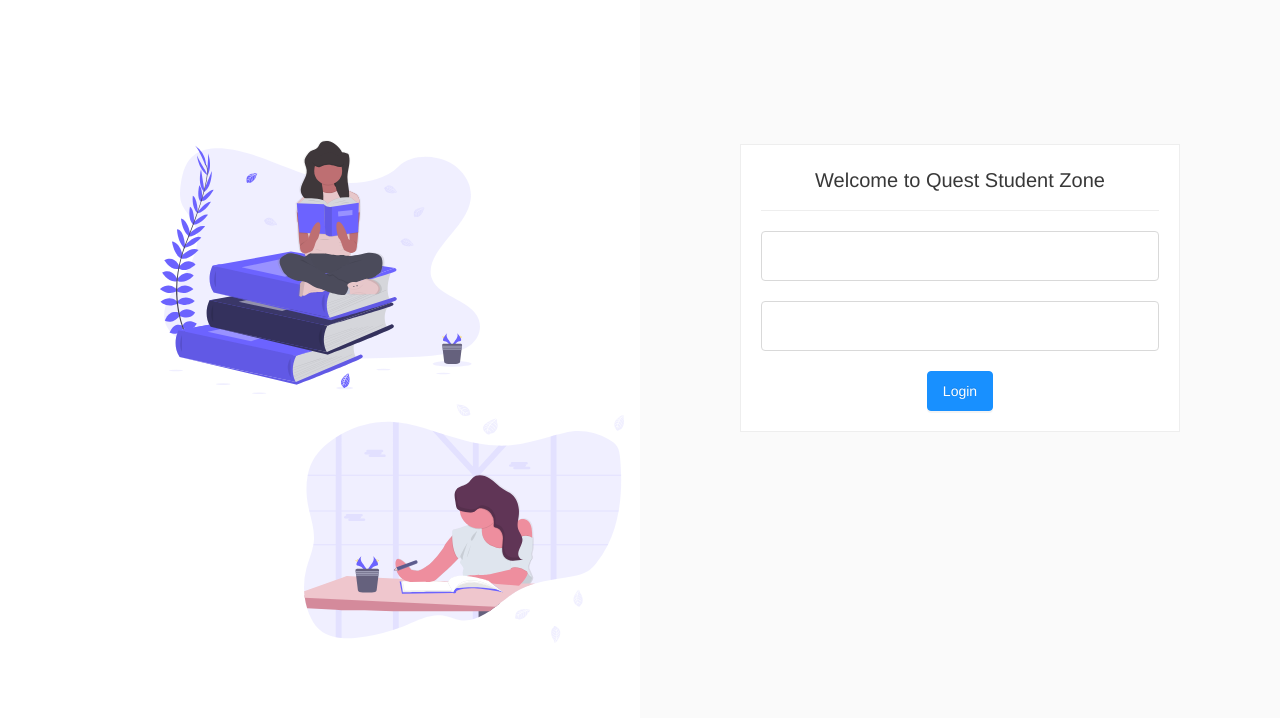
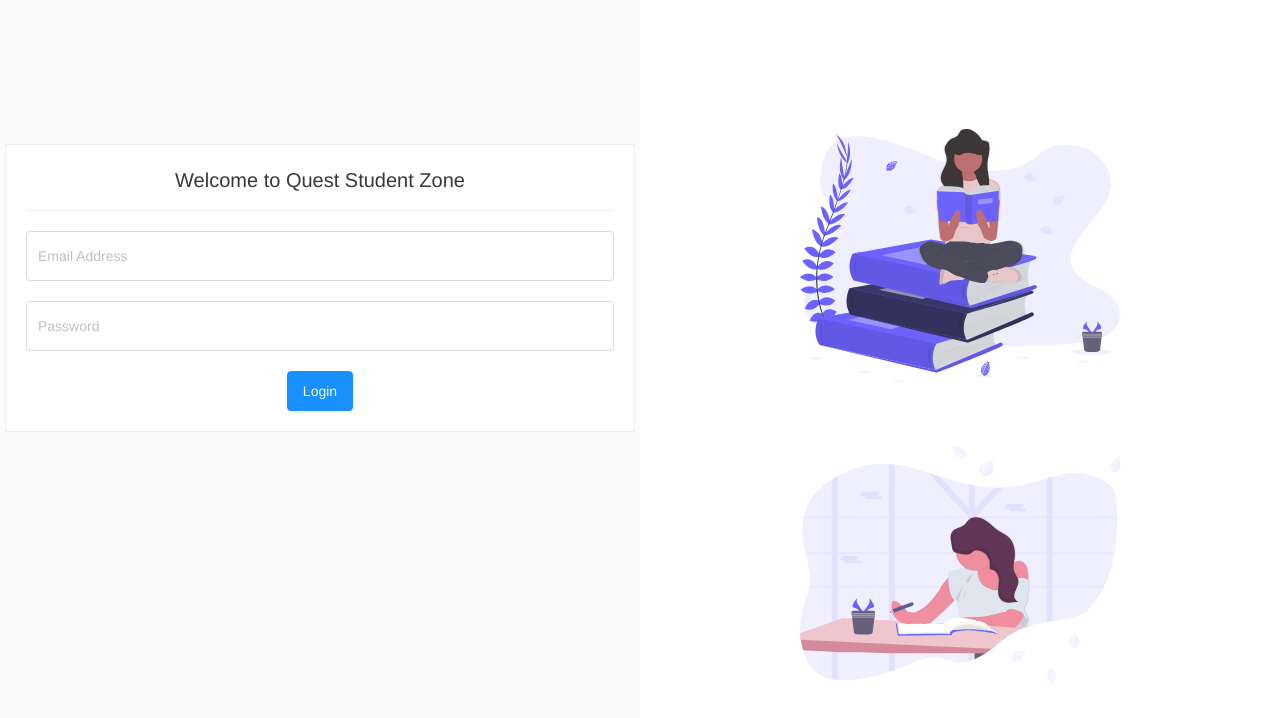
Before and after one commit to LordRahl90/quest-front-end, a Vue app: page / in a window 1280 px wide. Shown: the top 718 px of the page. Built offline with nearby package versions, Linux system fonts and the light colour scheme.

Commit message:
front end fixed

```diff
--- a/src/views/Login.vue
+++ b/src/views/Login.vue
@@ -4,21 +4,20 @@
   <div id="inspire">
     <div class="fill-height" style="padding: 0; background: #fff">
       <a-row>
-        <a-col :span="12" class="page">
-          <div class="heading">
-            <!-- Welcome to Quest-FE -->
-          </div>
-          <img src="../assets/book.svg" alt style="width: 50%; margin: -60px 15% 10px 15%" />
-          <img src="../assets/study.svg" alt style="width: 50%; margin: 0 0 0 45%" />
-        </a-col>
-        <a-col :span="12" class="page_">
+        <a-col :xs="24" :sm="24" :md="24" :lg="12" :xl="12" class="page_">
           <div class="bordered">
             <!-- <a-toolbar color="primary" dark flat>
                 <a-toolbar-title>Welcome to Quest-FE</a-toolbar-title>
                 <a-spacer />
             </a-toolbar>-->
             <p class="login-header">Welcome to Quest Student Zone</p>
-            <a-input v-model="user.email" label="Email" name="email" type="text" />
+            <a-input
+              v-model="user.email"
+              label="Email"
+              name="email"
+              type="text"
+              placeholder="Email Address"
+            />
 
             <a-input
               id="password"
@@ -27,14 +26,31 @@
               name="password"
               type="password"
               style="margin-top: 20px"
+              placeholder="Password"
             />
             <a-button
               type="primary"
               :loading="loading"
               style="width; 100%; height: 40px; margin-top: 20px"
               @click="authenticate"
-            >Login</a-button>
+              >Login</a-button
+            >
           </div>
+        </a-col>
+        <a-col :xs="24" :sm="24" :md="24" :lg="12" :xl="12" class="photo page">
+          <div class="heading">
+            <!-- Welcome to Quest-FE -->
+          </div>
+          <img
+            src="../assets/book.svg"
+            alt
+            style="width: 50%; margin: 10% 15% 10% 15%"
+          />
+          <img
+            src="../assets/study.svg"
+            alt
+            style="width: 50%; margin: 10% 0 10 45%"
+          />
         </a-col>
       </a-row>
     </div>
@@ -102,13 +118,9 @@ export default {
   padding: 20px !important;
 }
 .page {
-  height: 100vh;
-  padding-top: 200px;
-  // width: 100%;
-  // background-image: url('../assets/book.svg');
-  // background-size: 30%;
-  // background-position-x: 97%;
-  // background-position-y: 90%;
+  height: 100%;
+  padding-top: 5%;
+
   .heading {
     position: absolute;
     top: 50px;
@@ -119,6 +131,7 @@ export default {
     color: #383838;
   }
 }
+
 .page_ {
   height: 100vh;
   background-color: #fafafa;
@@ -126,7 +139,7 @@ export default {
 
   .bordered {
     border: 1px solid #eee;
-    margin: 0 100px;
+    margin: 0 5px;
     background-color: #fff;
     transform: translateY(50%);
     padding: 20px;
@@ -141,4 +154,10 @@ export default {
     }
   }
 }
+
+@media only screen and (max-width: 500px) {
+  body {
+    background-color: indianred;
+  }
+}
 </style>
```
Also changed, not shown: 1 other file (tests, documents, lock files or other folders).
